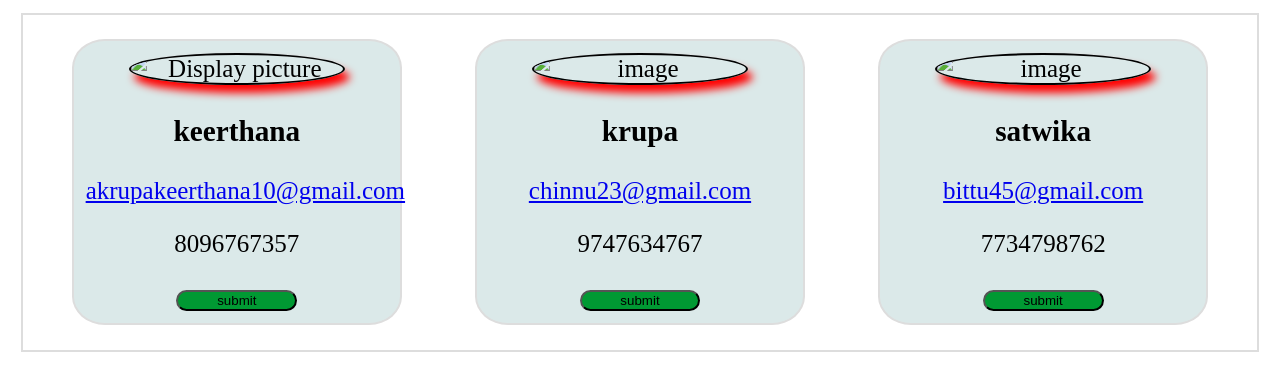
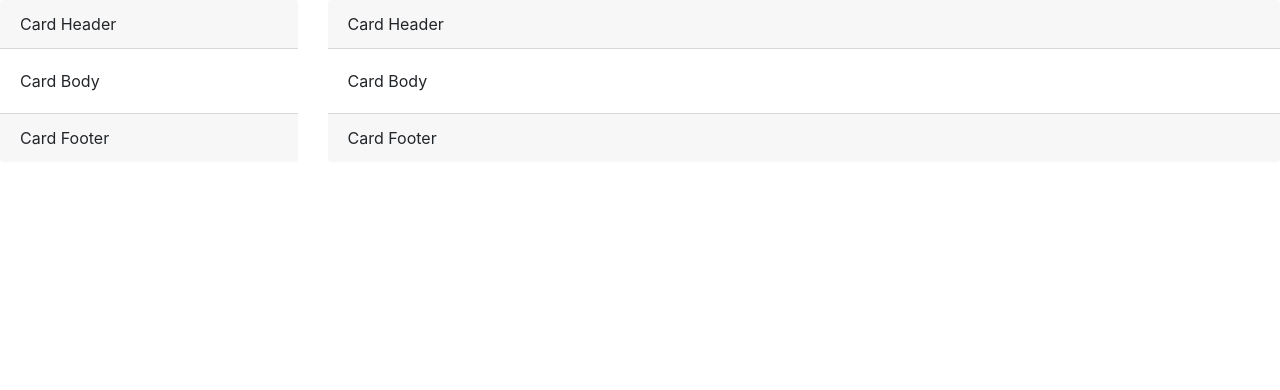
Before and after one commit to keerthana1010/react, a plain HTML site: page card.html in a window 1280 px wide. Drawn offline with nearby package versions, Linux system fonts and the light colour scheme.

Commit message:
Add files via upload

```diff
--- a/card.html
+++ b/card.html
@@ -1,45 +1,32 @@
 <!DOCTYPE html>
 <html>
 <head>
-	<title>profile cards</title>
+	<title></title>
+
 	<meta name="viewport" content="width=device-width,initial-scale=1.0">
-	<link rel="stylesheet" type="text/css" href="card.css">
+	<link rel="stylesheet" href="https://stackpath.bootstrapcdn.com/bootstrap/4.5.0/css/bootstrap.min.css" integrity="sha384-9aIt2nRpC12Uk9gS9baDl411NQApFmC26EwAOH8WgZl5MYYxFfc+NcPb1dKGj7Sk" crossorigin="anonymous">
+	<script src="https://code.jquery.com/jquery-3.5.1.slim.min.js" integrity="sha384-DfXdz2htPH0lsSSs5nCTpuj/zy4C+OGpamoFVy38MVBnE+IbbVYUew+OrCXaRkfj" crossorigin="anonymous"></script>
+<script src="https://cdn.jsdelivr.net/npm/popper.js@1.16.0/dist/umd/popper.min.js" integrity="sha384-Q6E9RHvbIyZFJoft+2mJbHaEWldlvI9IOYy5n3zV9zzTtmI3UksdQRVvoxMfooAo" crossorigin="anonymous"></script>
+<script src="https://stackpath.bootstrapcdn.com/bootstrap/4.5.0/js/bootstrap.min.js" integrity="sha384-OgVRvuATP1z7JjHLkuOU7Xw704+h835Lr+6QL9UvYjZE3Ipu6Tp75j7Bh/kR0JKI" crossorigin="anonymous"></script>
+
+
 </head>
 <body>
-	<div class="card-view">
-		<div class="card1">
-			<img src="C:\Users\user\Desktop\apssdc\downloads\image1.jpg" alt="Display picture">
-			<h3>keerthana</h3>
-			<a href="mailto:akrupakeerthana10@gmail.com">akrupakeerthana10@gmail.com</a>
-			<p>8096767357</p>
-			<a href="index.html"><button>submit</button></a>
 
+	<div class="row" style="justify-content: center">
+		<div class="col-3">
+			<div class="card-header">Card Header</div>
+			<div class="card-body">Card Body</div>
+			<div class="card-footer">Card Footer</div>
 		</div>
-		<div class=card2>
-			<img src="C:\Users\user\Desktop\apssdc\downloads\image2.jpg" alt="image">
-			<h3>krupa</h3>
-			<a href="mailto:chinnu23@gmail.com">chinnu23@gmail.com</a>
-			<p>9747634767</p>
-			<a href="index.html"><button>submit</button></a>
+		<div class="col">
+			<div class="card-header">Card Header</div>
+			<div class="card-body">Card Body</div>
+			<div class="card-footer">Card Footer</div>
+		</div>
+	</div>
 
 
 
-		</div>
-		<div class="card3">
-			<img src="C:\Users\user\Desktop\apssdc\downloads\image3.jpg" alt="image">
-			<h3>satwika</h3>
-			<a href="mailto:bittu45@gmail.com">bittu45@gmail.com</a>
-			<p>7734798762</p>
-			<a href="index.html"><button>submit</button></a>
-
-
-
-		</div>
-
-
-
-
-	</div>
-
 </body>
 </html>
```
